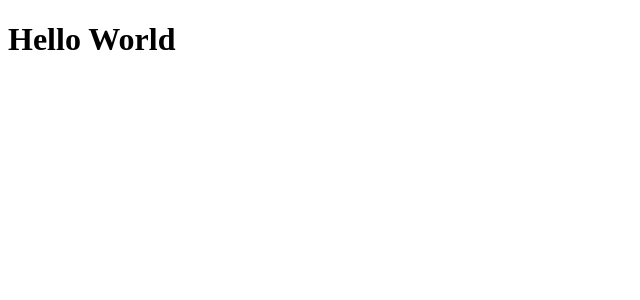
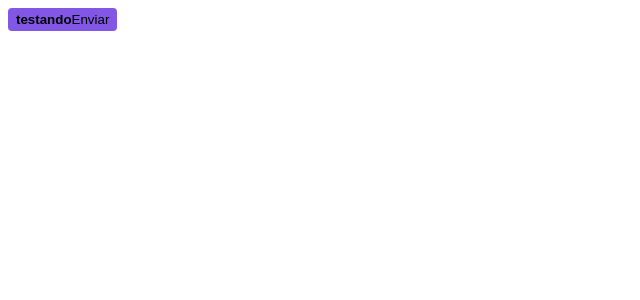
Before and after one commit to valerialunapier/ignite-shop, a Next.js app: page / in a window 1280 px wide. Shown: the top 300 px of the page, without its empty margins (0-640 px from the left). Built offline with nearby package versions, Linux system fonts and the light colour scheme.

Commit message:
feat: add stitches

```diff
--- a/package.json
+++ b/package.json
@@ -9,6 +9,7 @@
     "lint": "next lint"
   },
   "dependencies": {
+    "@stitches/react": "^1.2.8",
     "@types/node": "^18.11.9",
     "@types/react": "^18.0.25",
     "@types/react-dom": "18.0.8",
--- a/src/pages/_document.tsx
+++ b/src/pages/_document.tsx
@@ -1,4 +1,5 @@
 import { Html, Head, Main, NextScript } from 'next/document';
+import { getCssText } from './styles';
 
 export default function Document() {
   return (
@@ -7,6 +8,8 @@
         <link rel="preconnect" href="https://fonts.googleapis.com" />
         <link rel="preconnect" href="https://fonts.gstatic.com" crossOrigin="anonymous" />
         <link href="https://fonts.googleapis.com/css2?family=Roboto:wght@400;700&display=swap" rel="stylesheet" />
+
+        <style id="stitches" dangerouslySetInnerHTML={{ __html: getCssText() }} />
       </Head>
       <body>
         <Main />
--- a/src/pages/index.tsx
+++ b/src/pages/index.tsx
@@ -1,5 +1,25 @@
+import { styled } from './styles';
+
+const Button = styled('button', {
+  backgroundColor: '$rocketseat',
+  borderRadius: 4,
+  border: 0,
+  padding: '4px 8px',
+
+  span: {
+    fontWeight: 'bold',
+  },
+
+  '&:hover': {
+    filter: 'brightness(0.8)',
+  }
+});
+
 export default function Home() {
   return (
-    <h1>Hello World</h1>
+    <Button>
+      <span>testando</span>
+      Enviar
+    </Button>
   )
 }
--- /dev/null
+++ b/src/pages/styles/index.ts
@@ -0,0 +1,18 @@
+import { createStitches } from '@stitches/react';
+
+export const {
+  config,
+  styled,
+  css,
+  globalCss,
+  keyframes,
+  getCssText,
+  theme,
+  createTheme
+} = createStitches({
+  theme: {
+    colors: {
+      rocketseat: '#8257e6',
+    }
+  }
+})
```
Also changed, not shown: 1 other file (tests, documents, lock files or other folders).
